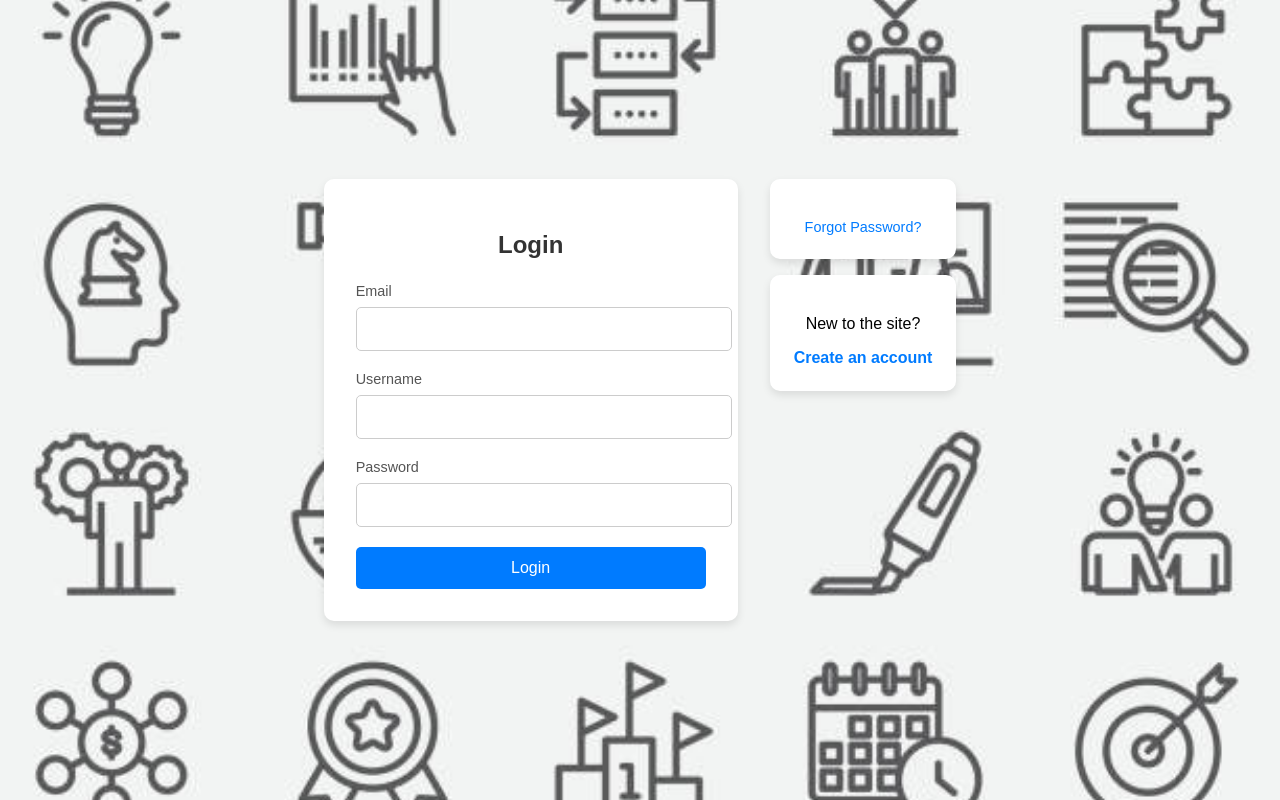
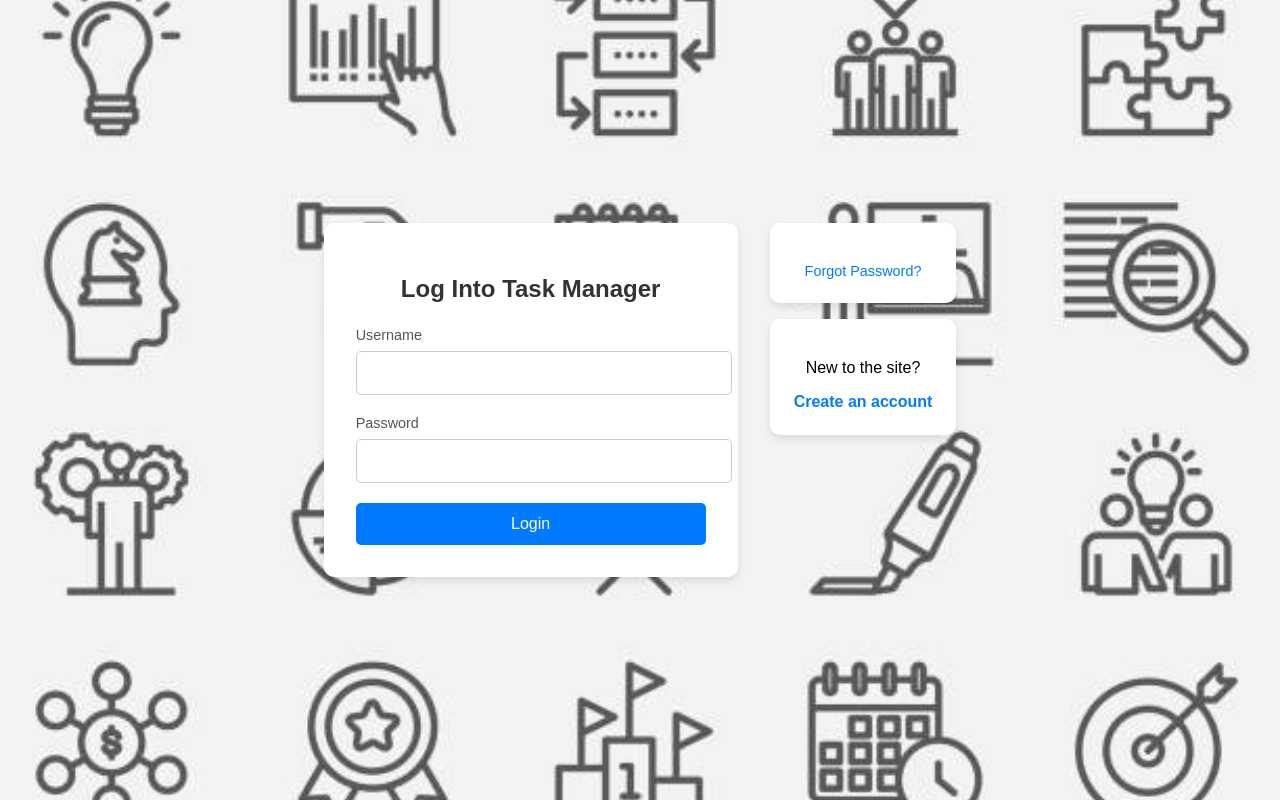
Before and after one commit to uaalumni02/task_management_front, a React (Create React App) app: page / in a window 1280 px wide. Built offline with nearby package versions, Linux system fonts and the light colour scheme.

Commit message:
create login

```diff
--- a/src/pages/Login.js
+++ b/src/pages/Login.js
@@ -2,43 +2,33 @@ import React, { useState } from "react";
 import "../static/login.css";
 
 const Login = () => {
-  const [formData, setFormData] = useState({
-    username: "",
-    password: "",
-    email: "",
-  });
+  const [userName, setUserName] = useState("");
+  const [password, setPassword] = useState("");
 
-  const handleChange = (e) => {
-    const { name, value } = e.target;
-    setFormData({
-      ...formData,
-      [name]: value,
-    });
-  };
-
-  const handleSubmit = (e) => {
-    e.preventDefault();
-    // Handle form submission here
-    console.log("Form Data:", formData);
+  const handleSubmit = (event) => {
+    event.preventDefault();
+    fetch("http://localhost:3000/api/user/login", {
+      method: "post",
+      headers: {
+        "Content-Type": "application/json",
+      },
+      body: JSON.stringify({
+        userName,
+        password,
+      }),
+    })
+      .then((res) => res.json())
+      .then((response) => {
+        console.log(response);
+      })
+      .catch((error) => console.error("Error:", error));
   };
 
   return (
     <div className="login-page">
       <div className="login-container">
-        <form onSubmit={handleSubmit} className="login-form">
-          <h2>Login</h2>
-
-          <div className="form-group">
-            <label htmlFor="email">Email</label>
-            <input
-              type="email"
-              id="email"
-              name="email"
-              value={formData.email}
-              onChange={handleChange}
-              required
-            />
-          </div>
+        <form className="login-form">
+          <h2>Log Into Task Manager</h2>
 
           <div className="form-group">
             <label htmlFor="username">Username</label>
@@ -46,8 +36,7 @@ const Login = () => {
               type="text"
               id="username"
               name="username"
-              value={formData.username}
-              onChange={handleChange}
+              onChange={(e) => setUserName(e.target.value)}
               required
             />
           </div>
@@ -58,13 +47,12 @@ const Login = () => {
               type="password"
               id="password"
               name="password"
-              value={formData.password}
-              onChange={handleChange}
+              onChange={(e) => setPassword(e.target.value)}
               required
             />
           </div>
 
-          <button type="submit" className="login-btn">
+          <button type="submit" className="login-btn" onClick={handleSubmit}>
             Login
           </button>
         </form>
```
